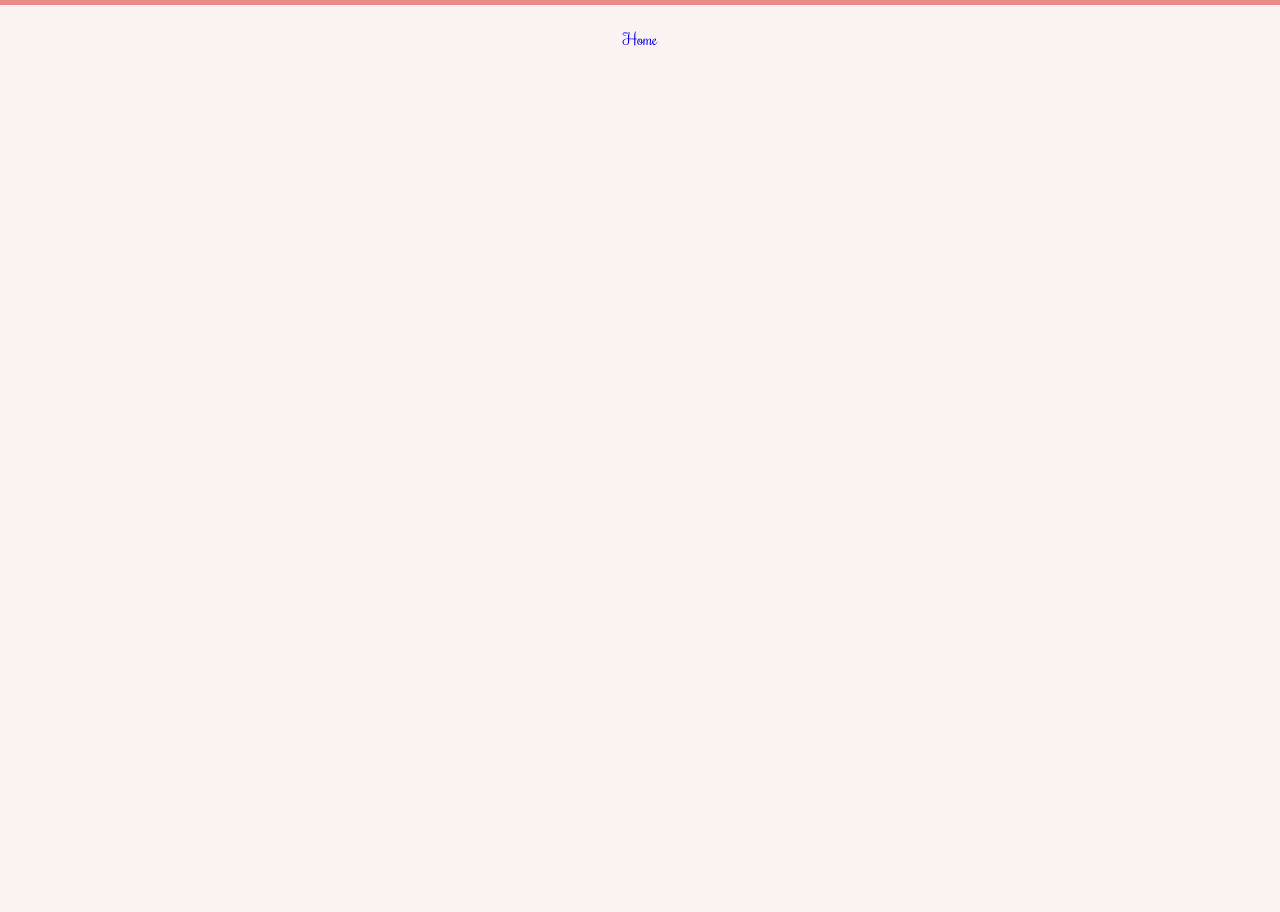
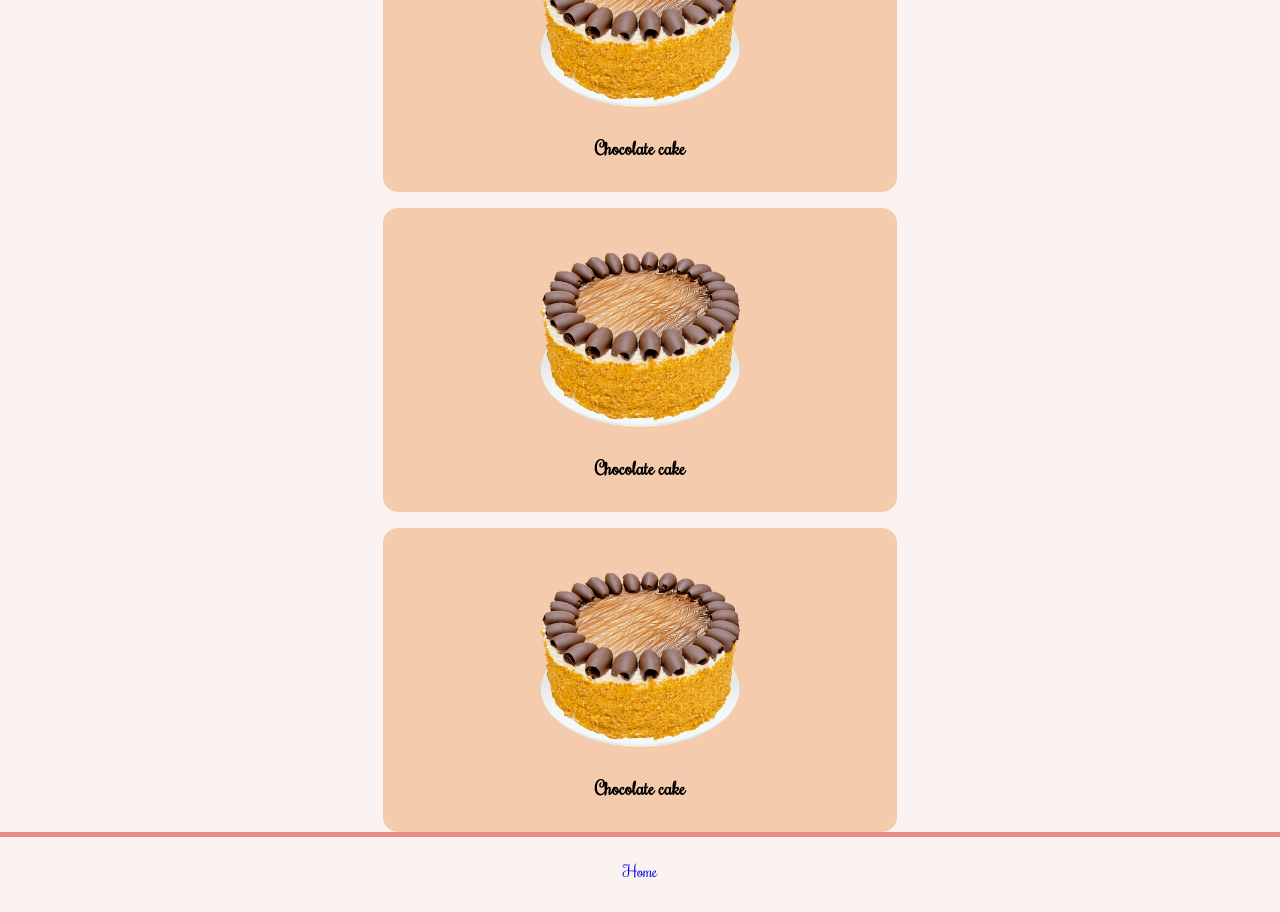
Before and after one commit to borislavkb/bake-app, a React (Create React App) app in the folder client/: page /menu in a window 1280 px wide. Shown: the part 720-1632 px from the top of the page. Before the commit the page ends 800 px from the top, so only its background shows below. Built offline with nearby package versions, Linux system fonts and the light colour scheme; no server answers.

Commit message:
Add flex on wrapper on Menu.js

```diff
--- a/client/src/pages/Menu.css
+++ b/client/src/pages/Menu.css
@@ -25,10 +25,15 @@
   text-decoration: none;
   list-style-type: none;
   display: flex;
+  justify-content: flex-start;
+  flex-direction: column;
+  align-items: center;
+
+  gap: 1em;
 }
 
 .cake-card {
-  width: 100%;
+  width: 80%;
   background: #f4cbad;
   padding: 2em;
   border-radius: 15px;
--- a/client/src/pages/Menu.js
+++ b/client/src/pages/Menu.js
@@ -20,6 +20,18 @@ export default function Menu() {
           <img className="cake-card__img" src={image} alt="cake item" />
           <h3 className="cake-card__name">Chocolate cake</h3>
         </li>
+        <li className="cake-card">
+          <img className="cake-card__img" src={image} alt="cake item" />
+          <h3 className="cake-card__name">Chocolate cake</h3>
+        </li>
+        <li className="cake-card">
+          <img className="cake-card__img" src={image} alt="cake item" />
+          <h3 className="cake-card__name">Chocolate cake</h3>
+        </li>
+        <li className="cake-card">
+          <img className="cake-card__img" src={image} alt="cake item" />
+          <h3 className="cake-card__name">Chocolate cake</h3>
+        </li>
       </ul>
     </div>
   );
```
